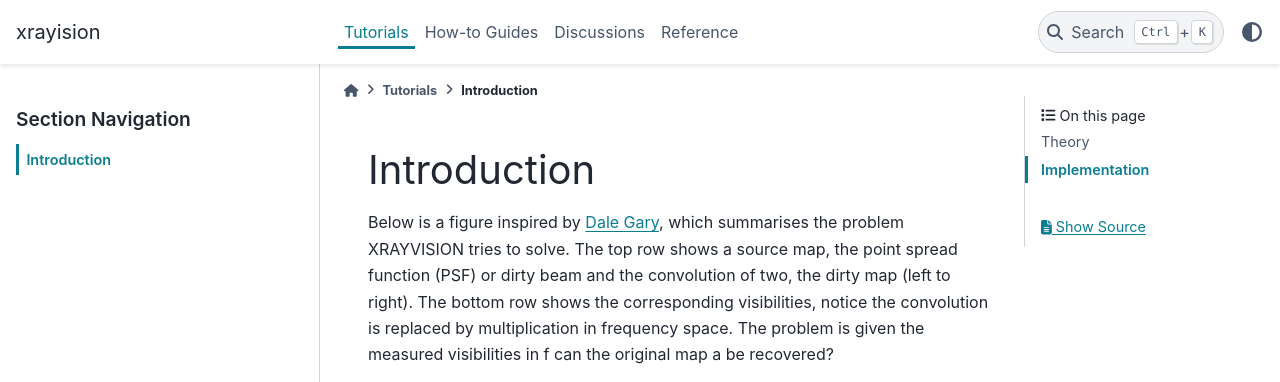
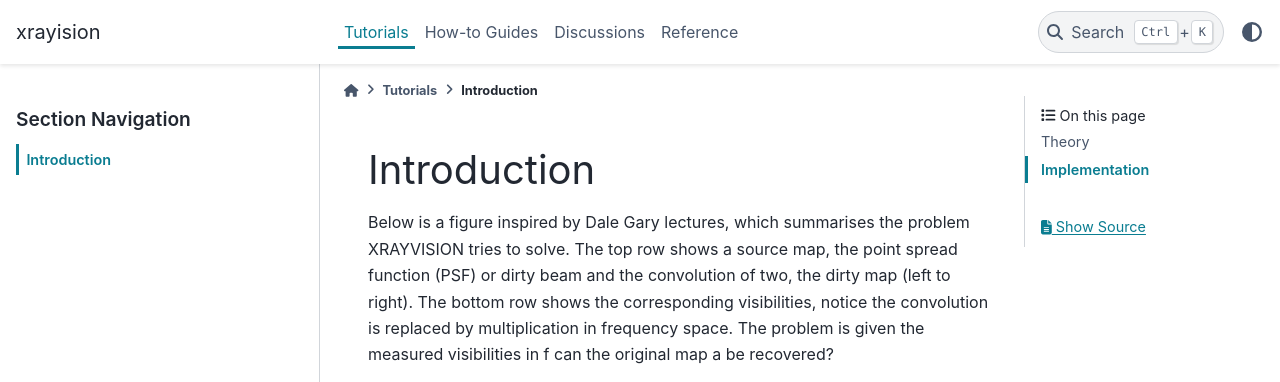
Before and after one commit to TCDSolar/xrayvision, a Sphinx documentation site: the page built from docs/tutorials/introduction.rst, in a window 1280 px wide and 900 px high, cut to the strip 0-382 px from the top of the window. Built offline with Sphinx 7.4.7 and the PyData theme 0.15.4, drawn with Linux system fonts in a browser that asks for light colours; pages that are not in the unit, such as notebooks, are missing from menus; the version number could not be read and is left out.

```diff
--- a/docs/tutorials/introduction.rst
+++ b/docs/tutorials/introduction.rst
@@ -1,7 +1,7 @@
 Introduction
 ============
 
-Below is a figure inspired by `Dale Gary`_, which summarises the problem XRAYVISION tries to solve.
+Below is a figure inspired by Dale Gary lectures, which summarises the problem XRAYVISION tries to solve.
 The top row shows a source map, the point spread function (PSF) or dirty beam and the convolution of
 two, the dirty map (left to right). The bottom row shows the corresponding visibilities,
 notice the convolution is replaced by multiplication in frequency space. The problem is given the
```
Also changed, not shown: other parts of docs/tutorials/introduction.rst (+0 -4 lines), docs/how_to_guides/dev_guide.rst (+5 -5 lines), 5 other files.
